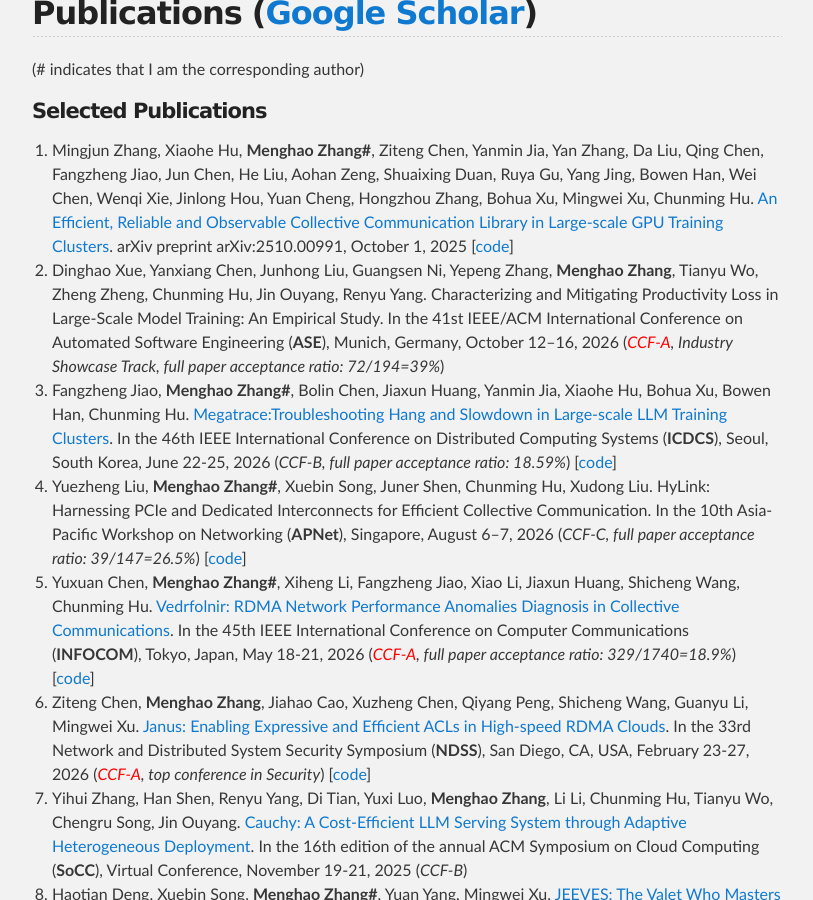
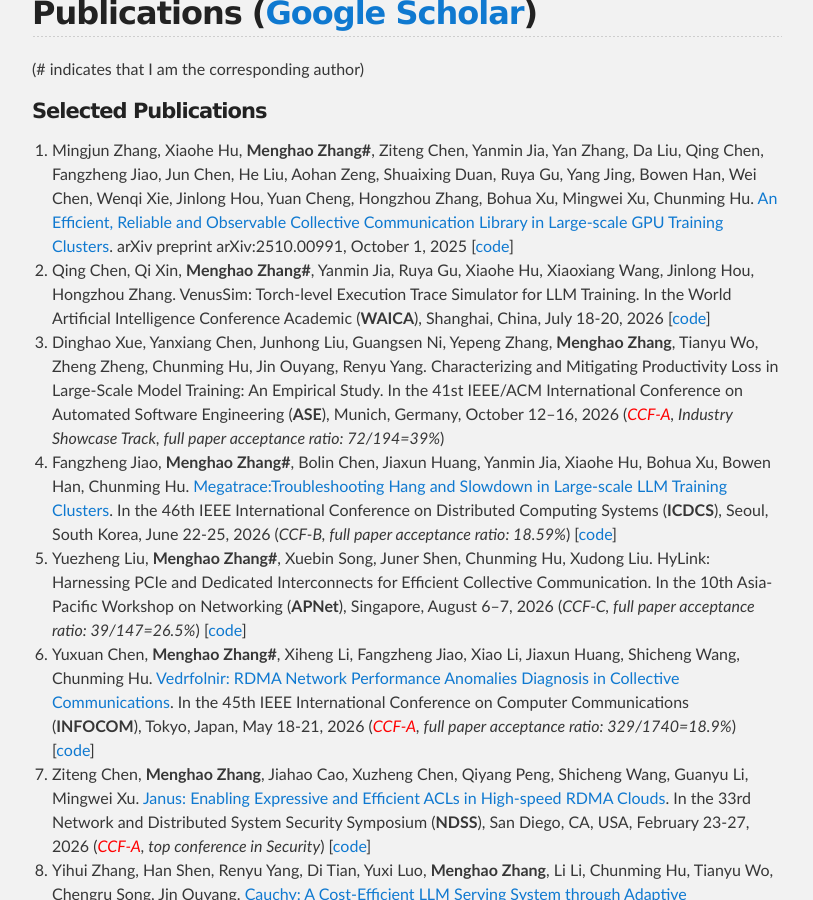
Before and after one commit to zhangmenghao/zhangmenghao.github.io, a Jekyll site: the page built from index.md, in a window 1280 px wide and 900 px high, scrolled down 1477 px. Shown: the whole window, without its empty margins (233-1046 px from the left). Built offline with Jekyll 4.4.1, drawn with Linux system fonts in a browser that asks for light colours.

Commit message:
Add WAICA

```diff
--- a/index.md
+++ b/index.md
@@ -43,9 +43,12 @@
 ## Publications ([Google Scholar](https://scholar.google.com/citations?user=fv-p85gAAAAJ&hl=zh-CN))
 (# indicates that I am the corresponding author)
 #### Selected Publications
-32. Mingjun Zhang, Xiaohe Hu, __Menghao Zhang#__, Ziteng Chen, Yanmin Jia, Yan Zhang, Da Liu, Qing Chen, Fangzheng Jiao, Jun Chen, He Liu, Aohan Zeng, Shuaixing Duan, Ruya Gu, Yang Jing, Bowen Han, Wei Chen, Wenqi Xie, Jinlong Hou, Yuan Cheng, Hongzhou Zhang, Bohua Xu, Mingwei Xu, Chunming Hu.
+33. Mingjun Zhang, Xiaohe Hu, __Menghao Zhang#__, Ziteng Chen, Yanmin Jia, Yan Zhang, Da Liu, Qing Chen, Fangzheng Jiao, Jun Chen, He Liu, Aohan Zeng, Shuaixing Duan, Ruya Gu, Yang Jing, Bowen Han, Wei Chen, Wenqi Xie, Jinlong Hou, Yuan Cheng, Hongzhou Zhang, Bohua Xu, Mingwei Xu, Chunming Hu.
 [An Efficient, Reliable and Observable Collective Communication Library in Large-scale GPU Training Clusters](https://arxiv.org/pdf/2510.00991).
 arXiv preprint arXiv:2510.00991, October 1, 2025 [[code](https://github.com/sii-research/VCCL/)]
+32. Qing Chen, Qi Xin, __Menghao Zhang#__, Yanmin Jia, Ruya Gu, Xiaohe Hu, Xiaoxiang Wang, Jinlong Hou, Hongzhou Zhang.
+VenusSim: Torch-level Execution Trace Simulator for LLM Training.
+In the World Artificial Intelligence Conference Academic (**WAICA**), Shanghai, China, July 18-20, 2026 [[code](https://github.com/Infrawaves/VenusSim)]
 31. Dinghao Xue, Yanxiang Chen, Junhong Liu, Guangsen Ni, Yepeng Zhang, __Menghao Zhang__, Tianyu Wo, Zheng Zheng, Chunming Hu, Jin Ouyang, Renyu Yang.
 Characterizing and Mitigating Productivity Loss in Large-Scale Model Training: An Empirical Study.
 In the 41st IEEE/ACM International Conference on Automated Software Engineering (**ASE**), Munich, Germany, October 12–16, 2026 (*<font color='red'>CCF-A</font>, Industry Showcase Track, full paper acceptance ratio: 72/194=39%*)
```
